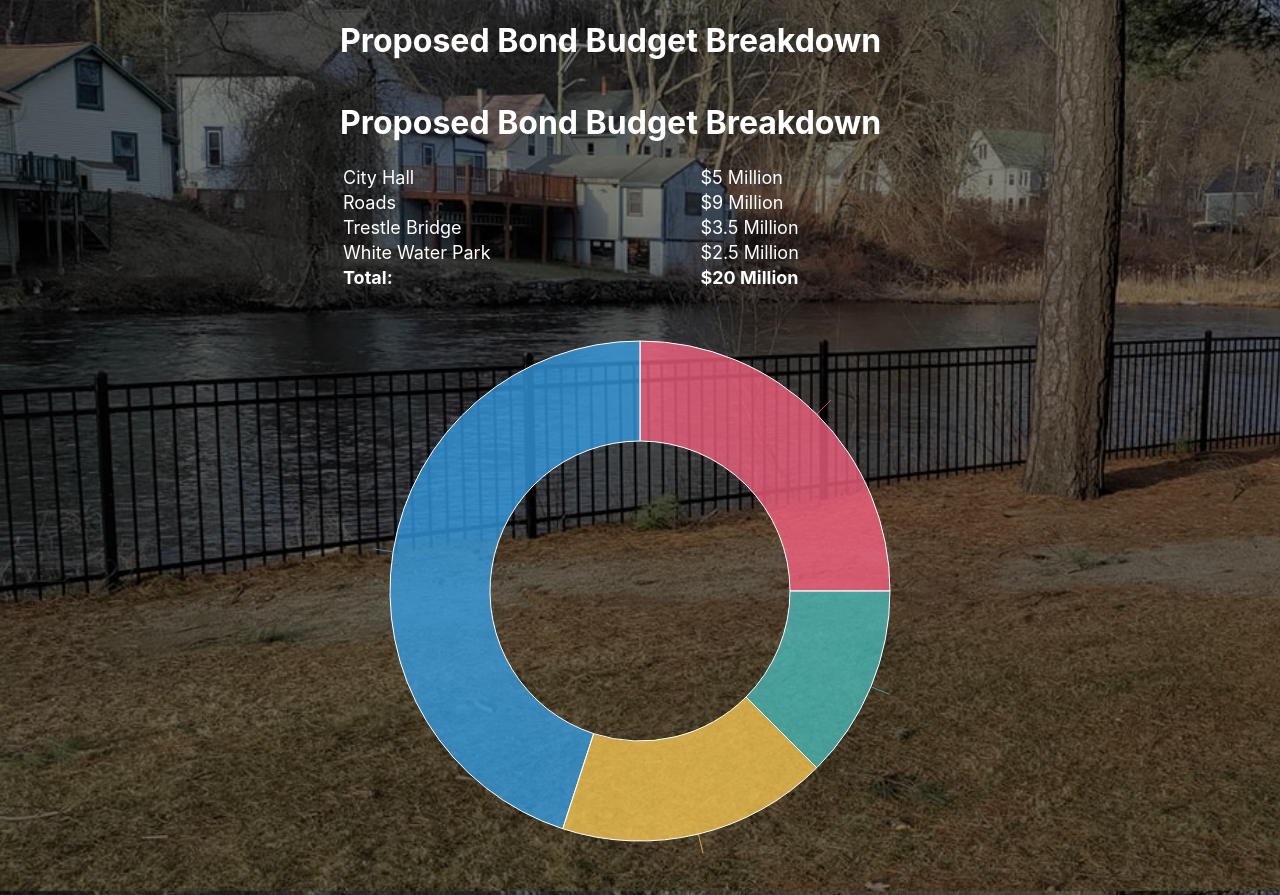
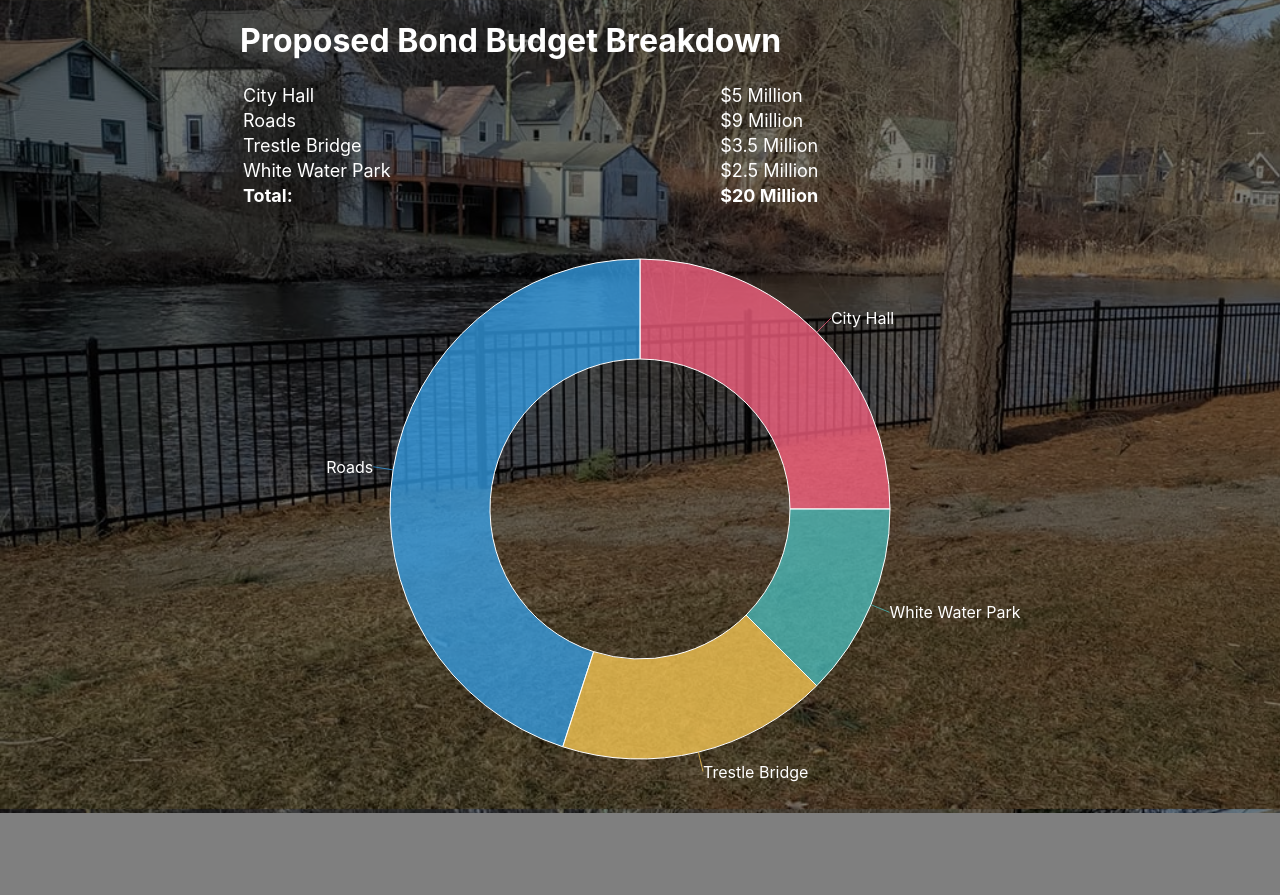
Before and after one commit to bsandstrom/franklin, a React (Create React App) app: page / in a window 1280 px wide. After the commit the page ends 813 px from the top, so only its background shows below. Built offline with nearby package versions, Linux system fonts and the light colour scheme.

Commit message:
Labels and highlighting stuff

```diff
--- a/src/App.css
+++ b/src/App.css
@@ -15,6 +15,10 @@ body {
   font-size: 18px;
 }
 
+.App tr.highlighted {
+  font-weight: bold;
+}
+
 .App {
   display: flex;
   flex-direction: column;
--- a/src/App.tsx
+++ b/src/App.tsx
@@ -1,18 +1,11 @@
 import React from "react";
 import "./App.css";
-// import { ChartExample } from "./ChartPieExample";
-import Rechart from "./Rechart";
+import BudgetBreakdown from "./BudgetBreakdown";
 
 function App() {
 	return (
 		<div className="App">
-			<h1>Proposed Bond Budget Breakdown</h1>
-			{/* <header className="App-header">
-        header!
-      </header> */}
-
-			{/* <ChartExample /> */}
-			<Rechart />
+			<BudgetBreakdown />
 		</div>
 	);
 }
--- a/src/Rechart.tsx
+++ b/src/BudgetBreakdown.tsx
@@ -1,4 +1,4 @@
-import React, { PureComponent, SVGProps } from "react";
+import React, { PureComponent, SVGProps, useState } from "react";
 import {
 	PieChart,
 	Pie,
@@ -20,6 +20,8 @@ const colors = [
 
 const RADIAN = Math.PI / 180;
 const renderCustomizedLabel = ({
+	x,
+	y,
 	cx,
 	cy,
 	midAngle,
@@ -30,34 +32,40 @@ const renderCustomizedLabel = ({
 }: PieLabelRenderProps) => {
 	const radius =
 		Number(innerRadius) + (Number(outerRadius) - Number(innerRadius)) * 0.5;
-	const x = Number(cx) + Number(radius) * Math.cos(-Number(midAngle) * RADIAN);
-	const y = Number(cy) + Number(radius) * Math.sin(-Number(midAngle) * RADIAN);
+	// const x = Number(cx) + Number(radius) * Math.cos(-Number(midAngle) * RADIAN);
+	// const y = Number(cy) + Number(radius) * Math.sin(-Number(midAngle) * RADIAN);
 
 	return (
-		// <text
-		// 	x={x}
-		// 	y={y}
-		// 	fill="white"
-		// 	textAnchor={x > Number(cx) ? "start" : "end"}
-		// 	dominantBaseline="central"
-		// >
-		// 	{`${bondBreakdown[index ?? 0].name}`}
-		// </text>
-		<Label position="outside">{`${bondBreakdown[index ?? 0].name}`}</Label>
+		<text
+			x={x}
+			y={y}
+			fill="white"
+			textAnchor={x > Number(cx) ? "start" : "end"}
+			dominantBaseline="central"
+		>
+			{`${bondBreakdown[index ?? 0].name}`}
+		</text>
+		// <Label position="outside">{`${bondBreakdown[index ?? 0].name}`}</Label>
 	);
 };
 
-export default function Rechart() {
+export default function BudgetBreakdown() {
+	const [highlightedIndex, setHighlightedIndex] = useState<Number | null>(null);
+
 	return (
 		<>
 			<h1>Proposed Bond Budget Breakdown</h1>
 			<table>
-				{bondBreakdown.map((b) => (
-					<tr>
-						<td>{b.name}</td>
-						<td>${b.value} Million</td>
-					</tr>
-				))}
+				{bondBreakdown.map((b, index) => {
+					const props =
+						index === highlightedIndex ? { className: "highlighted" } : {};
+					return (
+						<tr {...props}>
+							<td>{b.name}</td>
+							<td>${b.value} Million</td>
+						</tr>
+					);
+				})}
 				{/* <hr /> */}
 				<tr>
 					<td>
@@ -70,8 +78,7 @@ export default function Rechart() {
 					</td>
 				</tr>
 			</table>
-			{/* <RadialChart data={myData} width={300} height={300} /> */}
-			<PieChart width={600} height={600}>
+			<PieChart width={800} height={600}>
 				<Pie
 					dataKey="value"
 					isAnimationActive
@@ -81,6 +88,13 @@ export default function Rechart() {
 					outerRadius={250}
 					innerRadius={150}
 					legendType="circle"
+					// label
+					// label={(props) => {
+					// 	console.log(props);
+					// 	return <>label!</>;
+					// }}
+					onMouseEnter={(data, index) => setHighlightedIndex(index)}
+					onMouseLeave={() => setHighlightedIndex(null)}
 					label={renderCustomizedLabel}
 				>
 					{bondBreakdown.map((entry, index) => (
```
